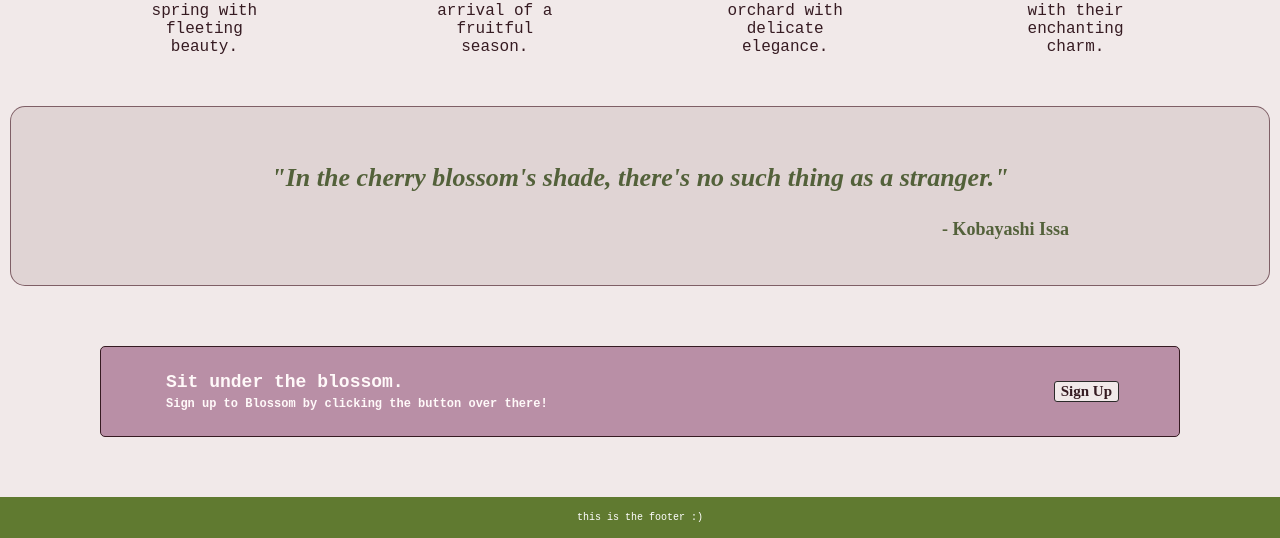
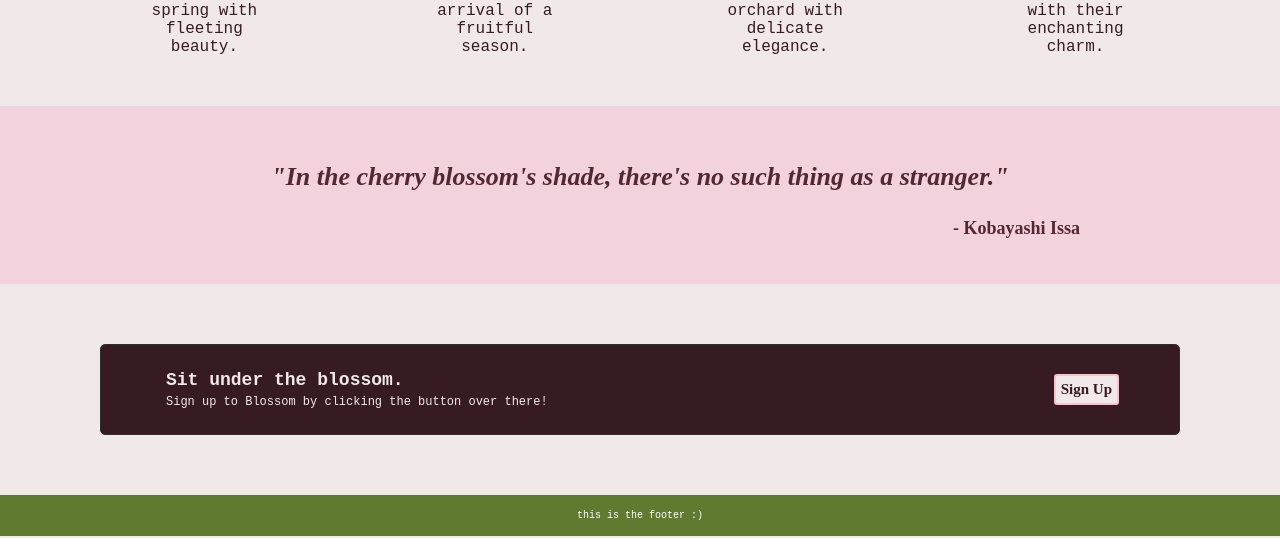
Before and after one commit to ajlfree/Landing-Page, a plain HTML site: page index.html in a window 1280 px wide. Shown: the part 634-1172 px from the top of the page. Drawn offline with Linux system fonts and the light colour scheme.

Commit message:
Edit styling around quote section and sign up section

```diff
--- a/styles.css
+++ b/styles.css
@@ -162,13 +162,15 @@ h3 {
 .quote {
     display: flex;
     font-size: 26px;
-    margin: 40px 10px;
+    margin: 40px 0px;
     padding: 30px 200px;
-    background-color: #e0d4d4;
-    color: #53613a;
+    background-color: #f1d2dd;
+    color: #522833;
     font-weight: bold;
-    border: solid 1px #522833ad;
-    border-radius: 15px;
+    /*
+    border-top: solid 1px #522833ad;
+    border-bottom: solid 1px #522833ad;
+    */
     font-family: 'Times New Roman', Times, serif;
     align-items: center;
     justify-content: center;
@@ -186,13 +188,12 @@ h3 {
 .sign-up {
     display: flex;
     margin: 20px 100px;
-    background-color: #b98fa6;
+    background-color: #361b22;
     padding: 20px 60px;
     border-radius: 5px;
     justify-content: space-between;
-    color: #fff9f9;
-    border: 1px #361b22 solid;
-    font-weight: bold;
+    color: #f1e9e9;
+    border: 1px #2f302e solid;
 }
 
 .txt {
@@ -221,8 +222,9 @@ h3 {
     border-radius: 3px;
     color: #361b22;
     font-weight: bold;
-    border: rgb(44, 42, 42) solid 1px;
+    border: pink solid 2px;
     flex-shrink: 0;
+    padding: 5px;
 
 }
 /*This is for the footer*/
```
